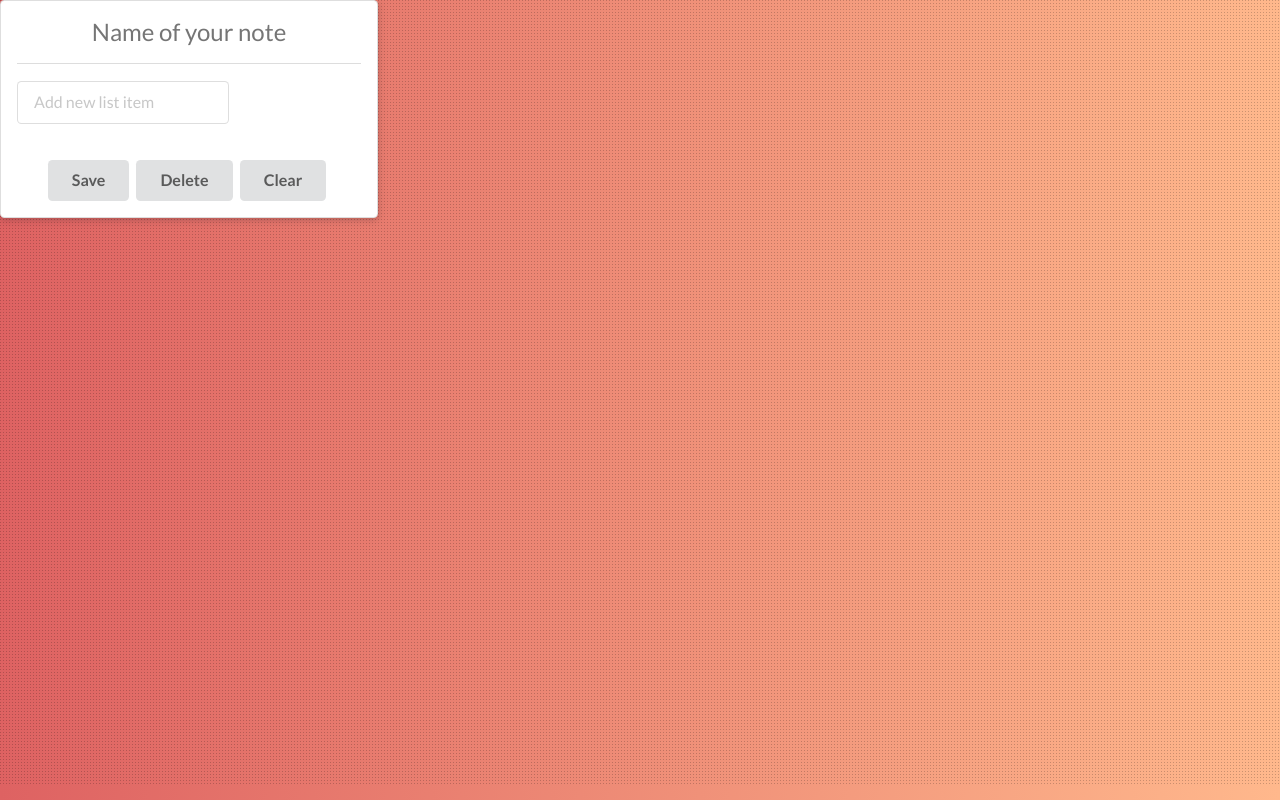
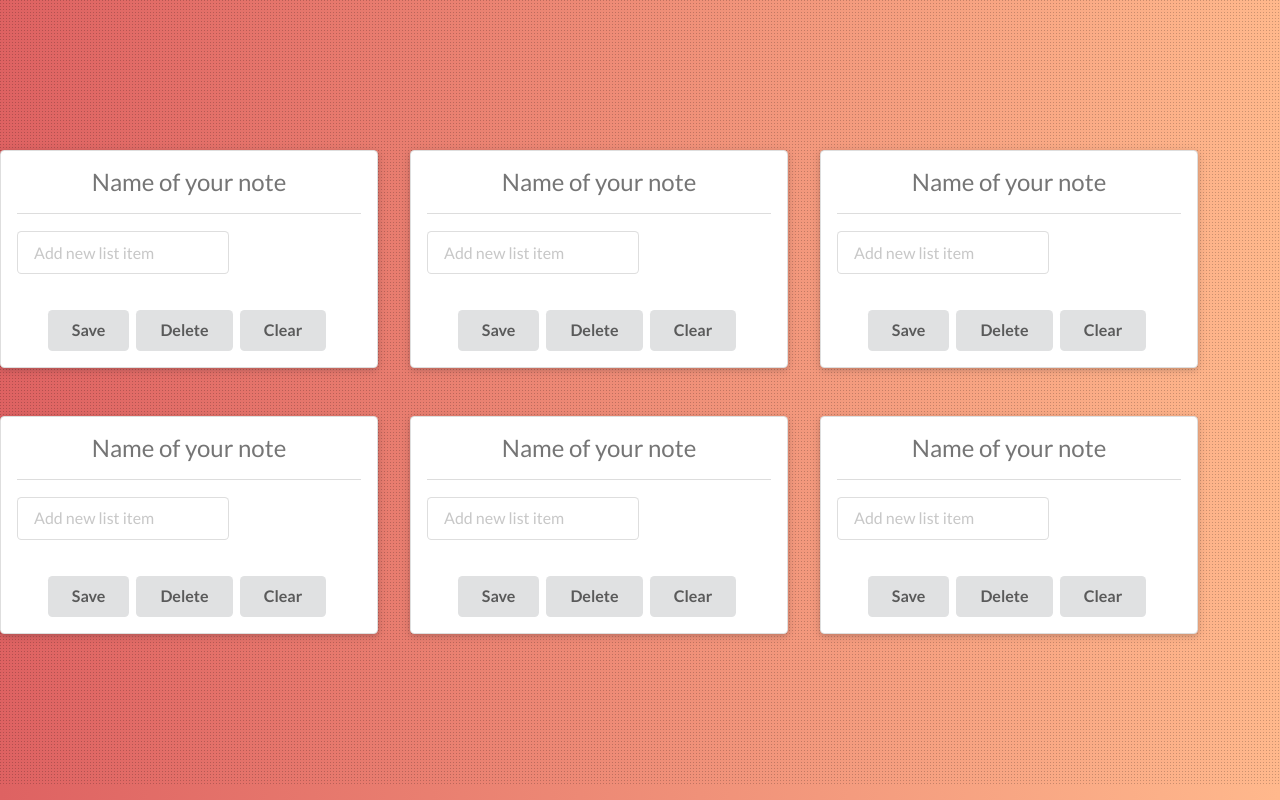
Before and after one commit to shaggy611/to_do_vanila_js, a plain HTML site: page to_do_vanila_js/index.html in a window 1280 px wide. Drawn offline with nearby package versions, Linux system fonts and the light colour scheme.

Commit message:
grid_notes

```diff
--- a/to_do_vanila_js/css/main.css
+++ b/to_do_vanila_js/css/main.css
@@ -323,3 +323,13 @@ background: linear-gradient(to left, #FFB88C, #DE6262); /* W3C, IE 10+/ Edge, Fi
 input.note_list_item {
 	width: 100%;
 }
+
+.col_padd_down {
+	padding-top: 2rem !important;
+
+}
+
+.notes_center {
+	align-content: center;
+
+}
--- a/to_do_vanila_js/index.html
+++ b/to_do_vanila_js/index.html
@@ -26,14 +26,124 @@
 
 
 
-<div class="ui four column stackable grid dotted">
+<div class="ui four column stackable grid dotted notes_center">
 
 
 
 
 
 
- <div class="five wide tablet column">
+ <div class="five wide tablet column col_padd_down">
+	<div class="ui raised segment ">
+		<div class="field">
+			<input type="text" name="list_item" placeholder="Name of your note" class="note_name name_without_border" autocomplete="off">
+			<div class="ui divider"></div>
+			<div class="ui input">
+				<input type="text" name="list_item" placeholder="Add new list item" class="note_list_item" autocomplete="off"> </div>
+		</div>
+		<div class="ui list note_list_item_field">
+			<!--<div class="item checkbox">
+      <input type="checkbox" tabindex="0">
+      <label>ITEM#1</label>
+    </div>--></div>
+		<br/>
+		<div class="button_group">
+			<button class="ui button">Save</button>
+			<button class="ui button">Delete</button>
+			<button class="ui button clear">Clear</button>
+		</div>
+	</div>
+</div>
+
+ <div class="five wide tablet column col_padd_down">
+	<div class="ui raised segment ">
+		<div class="field">
+			<input type="text" name="list_item" placeholder="Name of your note" class="note_name name_without_border" autocomplete="off">
+			<div class="ui divider"></div>
+			<div class="ui input">
+				<input type="text" name="list_item" placeholder="Add new list item" class="note_list_item" autocomplete="off"> </div>
+		</div>
+		<div class="ui list note_list_item_field">
+			<!--<div class="item checkbox">
+      <input type="checkbox" tabindex="0">
+      <label>ITEM#1</label>
+    </div>--></div>
+		<br/>
+		<div class="button_group">
+			<button class="ui button">Save</button>
+			<button class="ui button">Delete</button>
+			<button class="ui button clear">Clear</button>
+		</div>
+	</div>
+</div>
+
+ <div class="five wide tablet column col_padd_down">
+	<div class="ui raised segment ">
+		<div class="field">
+			<input type="text" name="list_item" placeholder="Name of your note" class="note_name name_without_border" autocomplete="off">
+			<div class="ui divider"></div>
+			<div class="ui input">
+				<input type="text" name="list_item" placeholder="Add new list item" class="note_list_item" autocomplete="off"> </div>
+		</div>
+		<div class="ui list note_list_item_field">
+			<!--<div class="item checkbox">
+      <input type="checkbox" tabindex="0">
+      <label>ITEM#1</label>
+    </div>--></div>
+		<br/>
+		<div class="button_group">
+			<button class="ui button">Save</button>
+			<button class="ui button">Delete</button>
+			<button class="ui button clear">Clear</button>
+		</div>
+	</div>
+</div>
+
+ <div class="five wide tablet column col_padd_down">
+	<div class="ui raised segment ">
+		<div class="field">
+			<input type="text" name="list_item" placeholder="Name of your note" class="note_name name_without_border" autocomplete="off">
+			<div class="ui divider"></div>
+			<div class="ui input">
+				<input type="text" name="list_item" placeholder="Add new list item" class="note_list_item" autocomplete="off"> </div>
+		</div>
+		<div class="ui list note_list_item_field">
+			<!--<div class="item checkbox">
+      <input type="checkbox" tabindex="0">
+      <label>ITEM#1</label>
+    </div>--></div>
+		<br/>
+		<div class="button_group">
+			<button class="ui button">Save</button>
+			<button class="ui button">Delete</button>
+			<button class="ui button clear">Clear</button>
+		</div>
+	</div>
+</div>
+
+ <div class="five wide tablet column col_padd_down">
+	<div class="ui raised segment ">
+		<div class="field">
+			<input type="text" name="list_item" placeholder="Name of your note" class="note_name name_without_border" autocomplete="off">
+			<div class="ui divider"></div>
+			<div class="ui input">
+				<input type="text" name="list_item" placeholder="Add new list item" class="note_list_item" autocomplete="off"> </div>
+		</div>
+		<div class="ui list note_list_item_field">
+			<!--<div class="item checkbox">
+      <input type="checkbox" tabindex="0">
+      <label>ITEM#1</label>
+    </div>--></div>
+		<br/>
+		<div class="button_group">
+			<button class="ui button">Save</button>
+			<button class="ui button">Delete</button>
+			<button class="ui button clear">Clear</button>
+		</div>
+	</div>
+</div>
+
+ <div class="five wide tablet column col_padd_down">
 	<div class="ui raised segment ">
 		<div class="field">
 			<input type="text" name="list_item" placeholder="Name of your note" class="note_name name_without_border" autocomplete="off">
```
